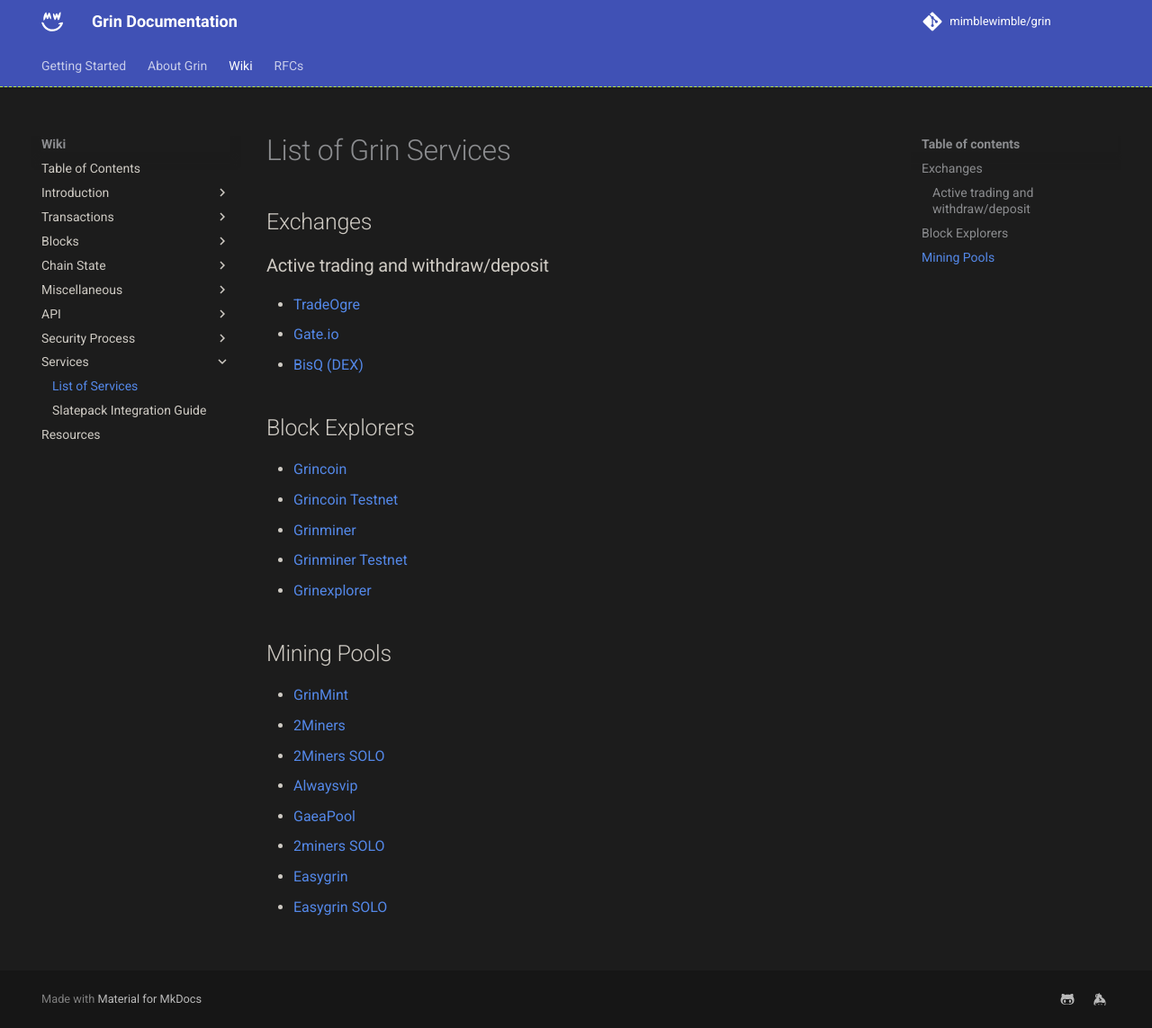
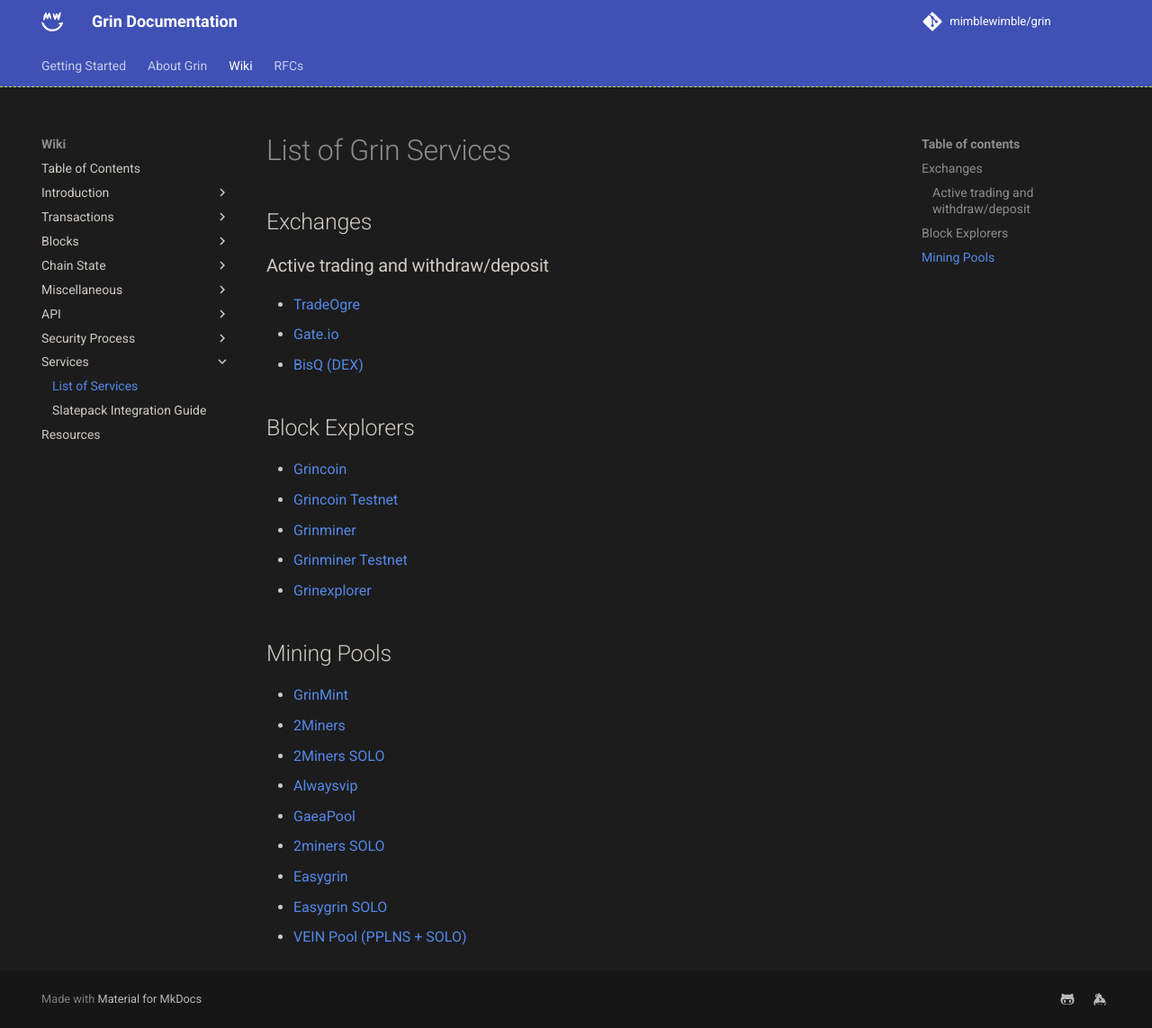
Before and after one commit to mimblewimble/docs, an MkDocs documentation site: the page built from docs/wiki/services/list-of-services.md, in a window 1280 px wide and 1143 px high. Shown: the whole window at 90% size. Built offline with MkDocs 1.6.1 and Material for MkDocs 9.7.7, drawn with Linux system fonts in a browser that asks for light colours; comment, search, counter and statistics services are not loaded.

Commit message:
Add VEIN Pool (PPLNS + SOLO) to the mining pools list

```diff
--- a/docs/wiki/services/list-of-services.md
+++ b/docs/wiki/services/list-of-services.md
@@ -28,3 +28,4 @@
 - [2miners SOLO](https://solo-grin.2miners.com/)
 - [Easygrin](https://pool.easygrin.org)
 - [Easygrin SOLO](https://solo.easygrin.org/)
+- [VEIN Pool (PPLNS + SOLO)](https://veinpool.fr/coin/grin?lang=en)
```
